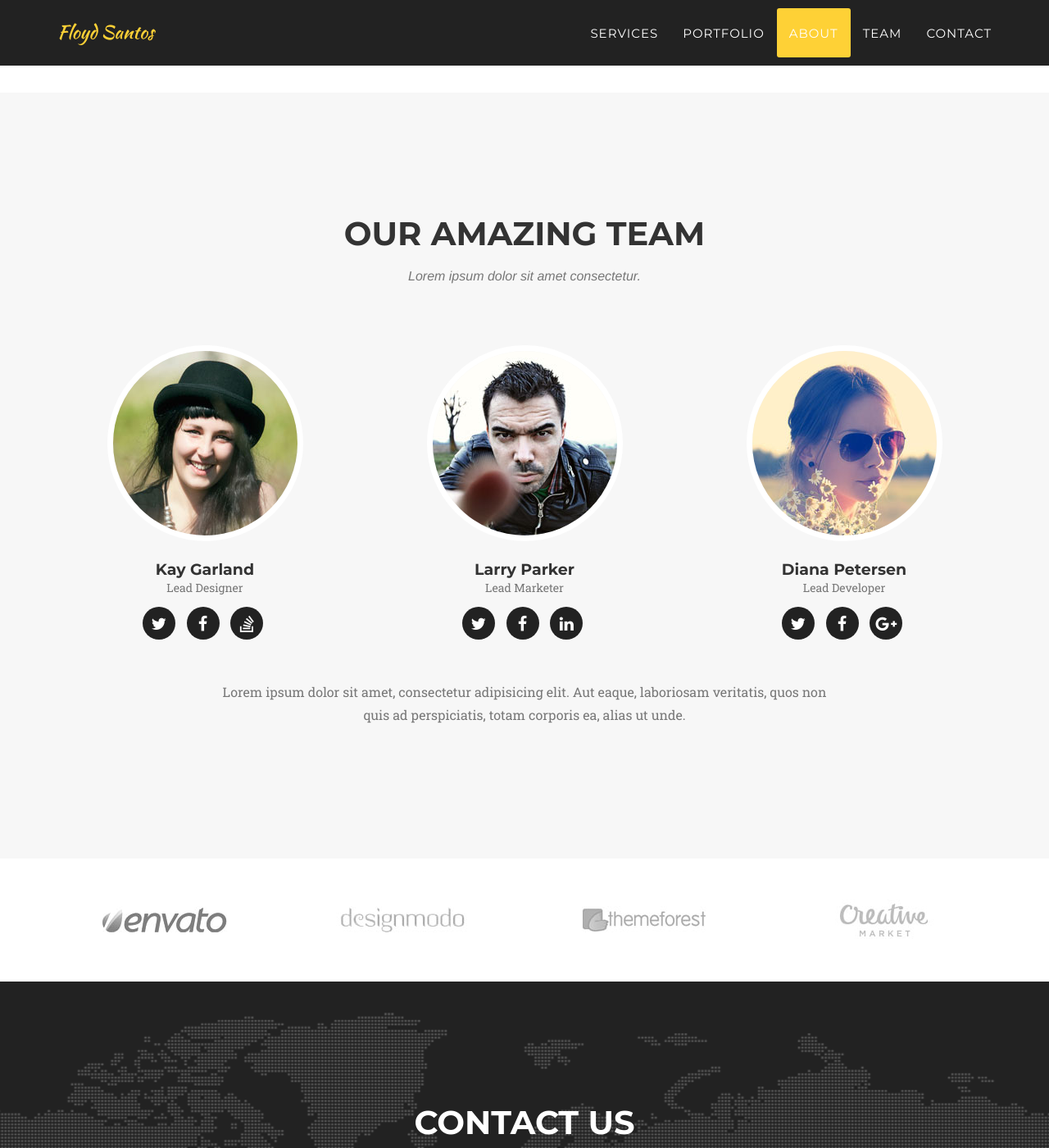
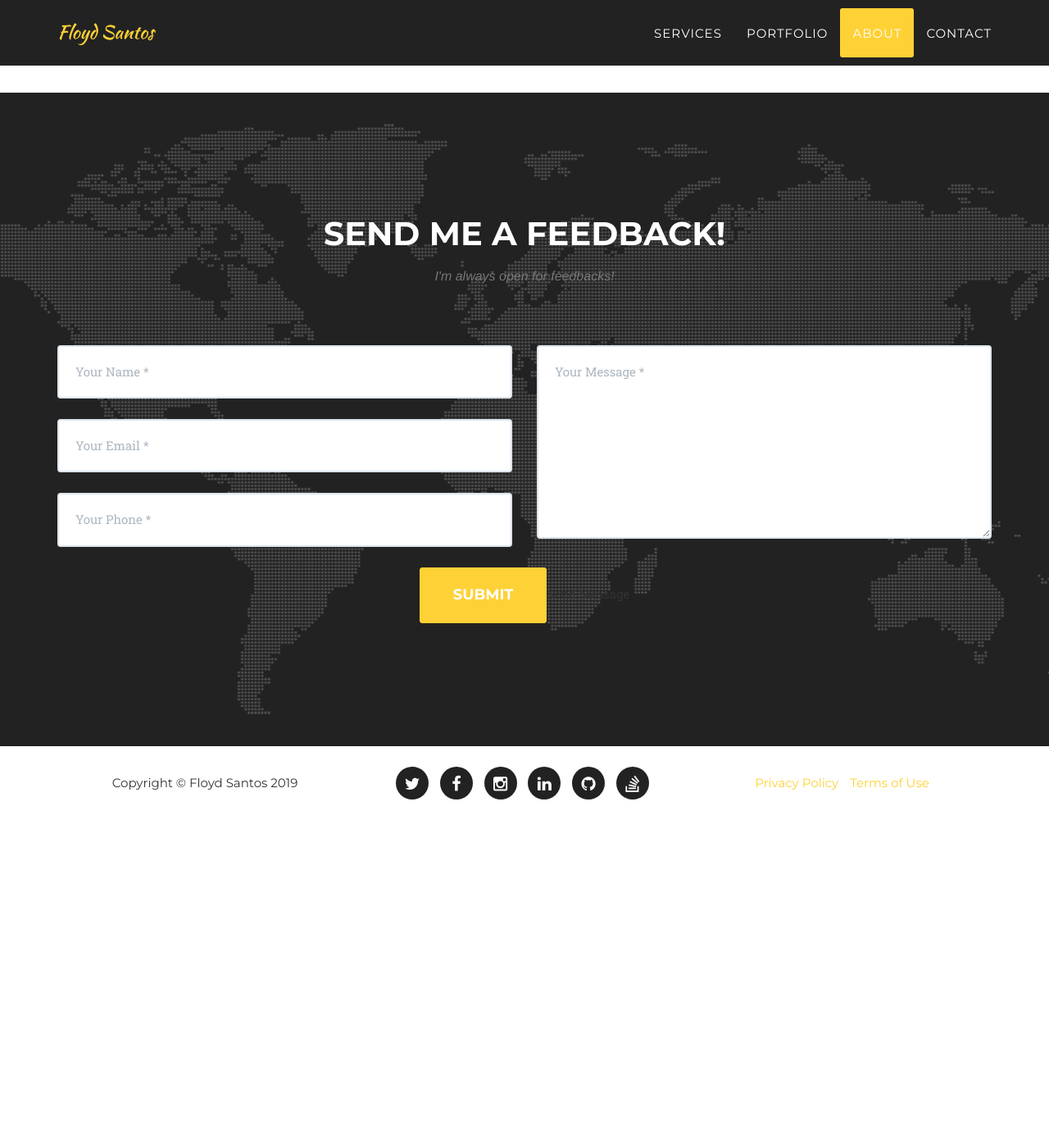
Before and after one commit to DOODpls/DOODpls.github.io, a Jekyll site: the page built from index.html, in a window 1280 px wide and 1400 px high, scrolled down 4452 px. Shown: the whole window at 82% size. Built offline with Jekyll 4.4.1, drawn with Linux system fonts in a browser that asks for light colours; some web fonts are replaced; after the commit the page ends 5452 px from its top, so only the background shows below that; some of the changed text lies outside the part shown.

Commit message:
added/removed some things

```diff
--- a/_config.yml
+++ b/_config.yml
@@ -20,40 +20,20 @@ people:
     - title: stack-overflow
       url: #
 
-- name: Larry Parker
-  pic: 2
-  position: Lead Marketer
-  social:
-    - title: twitter
-      url: #
-    - title: facebook
-      url: #
-    - title: linkedin
-      url: #
-
-- name: Diana Petersen
-  pic: 3
-  position: Lead Developer
-  social:
-    - title: twitter
-      url: #
-    - title: facebook
-      url: #
-    - title: google-plus
-      url: #
-
 # Social networks usernames (many more available: google-plus, flickr, dribbble, pinterest, instagram, tumblr, linkedin, etc.)
 social:
   - title: twitter
-    url: http://twitter.com/jekyllrb
+    url: https://twitter.com/flydsnts
   - title: facebook
-    url:
+    url: htttps://facebook.com/floyd.santos
+  - title: instagram
+    url: http://instagram.com/flydsnts
+  - title: linkedin
+    url: https://www.linkedin.com/in/floyd-santos-138603b3/
+  - title: github
+    url: http://github.com/doodpls
   - title: stack-overflow
-    url: http://stackoverflow.com/questions/tagged/jekyll
-  - title: bitbucket
-    url: http://bitbucket.org/jekyll
-  - title: github
-    url: http://github.com/jekyll
+    url: https://stackoverflow.com/users/3978964/doodpls
 
 # Postal address (add as many lines as necessary)
 address:
--- a/_includes/clients.html
+++ b/_includes/clients.html
@@ -1,5 +1,5 @@
 <!-- Clients Aside -->
-    <aside class="clients">
+    <!-- <aside class="clients">
         <div class="container">
             <div class="row">
                 <div class="col-md-3 col-sm-6">
@@ -24,4 +24,4 @@
                 </div>
             </div>
         </div>
-    </aside>
+    </aside> -->
--- a/_includes/contact.html
+++ b/_includes/contact.html
@@ -2,8 +2,8 @@
         <div class="container">
             <div class="row">
                 <div class="col-lg-12 text-center">
-                    <h2 class="section-heading">Contact Us</h2>
-                    <h3 class="section-subheading text-muted">Lorem ipsum dolor sit amet consectetur.</h3>
+                    <h2 class="section-heading">Send me a feedback!</h2>
+                    <h3 class="section-subheading text-muted">I'm always open for feedbacks!</h3>
                 </div>
             </div>
             <div class="row">
@@ -33,7 +33,7 @@
                             <div class="clearfix"></div>
                             <div class="col-lg-12 text-center">
                                 <div id="success"></div>
-                                <button type="submit" class="btn btn-xl">Send Message</button>
+                                <input type="submit" class="btn btn-xl"  formaction="mailto:floyd_santos64@yahoo.com">Send Message</input>
                             </div>
                         </div>
                     </form>
--- a/_includes/header.html
+++ b/_includes/header.html
@@ -28,9 +28,6 @@
                         <a class="page-scroll" href="#about">About</a>
                     </li>
                     <li>
-                        <a class="page-scroll" href="#team">Team</a>
-                    </li>
-                    <li>
                         <a class="page-scroll" href="#contact">Contact</a>
                     </li>
                 </ul>
--- a/_includes/team.html
+++ b/_includes/team.html
@@ -1,5 +1,5 @@
 <!-- Team Section -->
-    <section id="team" class="bg-light-gray">
+    <!-- <section id="team" class="bg-light-gray">
         <div class="container">
             <div class="row">
                 <div class="col-lg-12 text-center">
@@ -34,4 +34,4 @@
                 </div>
             </div>
         </div>
-    </section>
+    </section> -->
--- a/js/contact_me.js
+++ b/js/contact_me.js
@@ -1,70 +1,71 @@
-$(function() {
+// // const aa = require('../mail/contact_me.php')
+// $(function() {
 
-    $("input,textarea").jqBootstrapValidation({
-        preventSubmit: true,
-        submitError: function($form, event, errors) {
-            // additional error messages or events
-        },
-        submitSuccess: function($form, event) {
-            event.preventDefault(); // prevent default submit behaviour
-            // get values from FORM
-            var name = $("input#name").val();
-            var email = $("input#email").val();
-            var phone = $("input#phone").val();
-            var message = $("textarea#message").val();
-            var firstName = name; // For Success/Failure Message
-            // Check for white space in name for Success/Fail message
-            if (firstName.indexOf(' ') >= 0) {
-                firstName = name.split(' ').slice(0, -1).join(' ');
-            }
-            $.ajax({
-                url: "././mail/contact_me.php",
-                type: "POST",
-                data: {
-                    name: name,
-                    phone: phone,
-                    email: email,
-                    message: message
-                },
-                cache: false,
-                success: function() {
-                    // Success message
-                    $('#success').html("<div class='alert alert-success'>");
-                    $('#success > .alert-success').html("<button type='button' class='close' data-dismiss='alert' aria-hidden='true'>&times;")
-                        .append("</button>");
-                    $('#success > .alert-success')
-                        .append("<strong>Your message has been sent. </strong>");
-                    $('#success > .alert-success')
-                        .append('</div>');
+//     $("input,textarea").jqBootstrapValidation({
+//         preventSubmit: true,
+//         submitError: function($form, event, errors) {
+//             // additional error messages or events
+//         },
+//         submitSuccess: function($form, event) {
+//             event.preventDefault(); // prevent default submit behaviour
+//             // get values from FORM
+//             var name = $("input#name").val();
+//             var email = $("input#email").val();
+//             var phone = $("input#phone").val();
+//             var message = $("textarea#message").val();
+//             var firstName = name; // For Success/Failure Message
+//             // Check for white space in name for Success/Fail message
+//             if (firstName.indexOf(' ') >= 0) {
+//                 firstName = name.split(' ').slice(0, -1).join(' ');
+//             }
+//             $.ajax({
+//                 url: "../mail/contact_me.php",                    //././mail/contact_me.php
+//                 type: "POST",
+//                 data: {
+//                     name: name,
+//                     phone: phone,
+//                     email: email,
+//                     message: message
+//                 },
+//                 cache: false,
+//                 success: function() {
+//                     // Success message
+//                     $('#success').html("<div class='alert alert-success'>");
+//                     $('#success > .alert-success').html("<button type='button' class='close' data-dismiss='alert' aria-hidden='true'>&times;")
+//                         .append("</button>");
+//                     $('#success > .alert-success')
+//                         .append("<strong>Your message has been sent. </strong>");
+//                     $('#success > .alert-success')
+//                         .append('</div>');
 
-                    //clear all fields
-                    $('#contactForm').trigger("reset");
-                },
-                error: function() {
-                    // Fail message
-                    $('#success').html("<div class='alert alert-danger'>");
-                    $('#success > .alert-danger').html("<button type='button' class='close' data-dismiss='alert' aria-hidden='true'>&times;")
-                        .append("</button>");
-                    $('#success > .alert-danger').append("<strong>Sorry " + firstName + ", it seems that my mail server is not responding. Please try again later!");
-                    $('#success > .alert-danger').append('</div>');
-                    //clear all fields
-                    $('#contactForm').trigger("reset");
-                },
-            })
-        },
-        filter: function() {
-            return $(this).is(":visible");
-        },
-    });
+//                     //clear all fields
+//                     $('#contactForm').trigger("reset");
+//                 },
+//                 error: function() {
+//                     // Fail message
+//                     $('#success').html("<div class='alert alert-danger'>");
+//                     $('#success > .alert-danger').html("<button type='button' class='close' data-dismiss='alert' aria-hidden='true'>&times;")
+//                         .append("</button>");
+//                     $('#success > .alert-danger').append("<strong>Sorry " + firstName + ", it seems that my mail server is not responding. Please try again later!");
+//                     $('#success > .alert-danger').append('</div>');
+//                     //clear all fields
+//                     $('#contactForm').trigger("reset");
+//                 },
+//             })
+//         },
+//         filter: function() {
+//             return $(this).is(":visible");
+//         },
+//     });
 
-    $("a[data-toggle=\"tab\"]").click(function(e) {
-        e.preventDefault();
-        $(this).tab("show");
-    });
-});
+//     $("a[data-toggle=\"tab\"]").click(function(e) {
+//         e.preventDefault();
+//         $(this).tab("show");
+//     });
+// });
 
 
-/*When clicking on Full hide fail/success boxes */
-$('#name').focus(function() {
-    $('#success').html('');
-});
+// /*When clicking on Full hide fail/success boxes */
+// $('#name').focus(function() {
+//     $('#success').html('');
+// });
```
Also changed, not shown: 1 other file.
